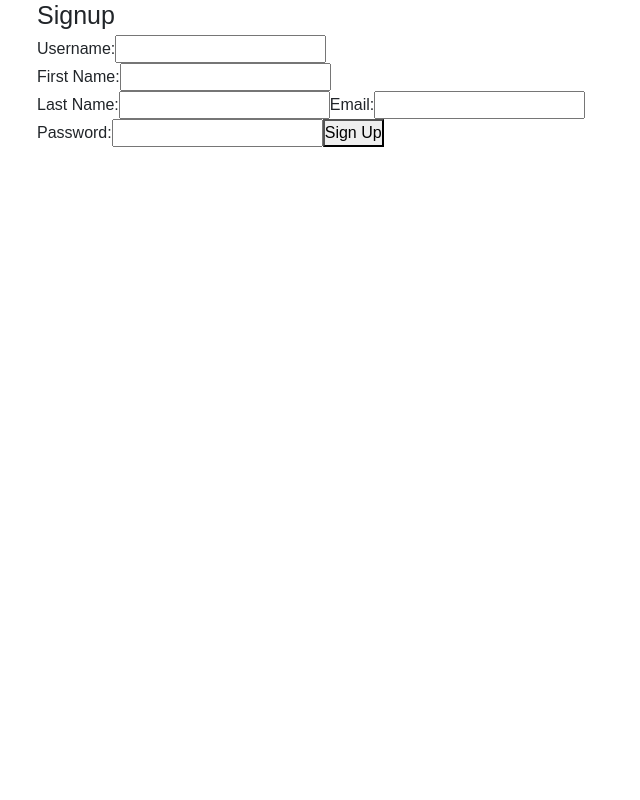
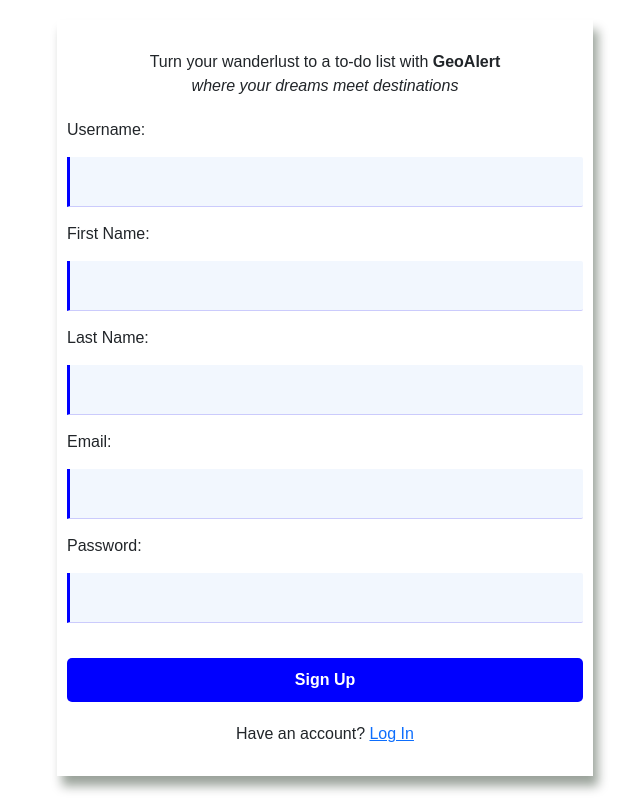
Before and after one commit to phurhard/GeoAlert, a React (Create React App) app: page /signup in a window 1280 px wide. Shown: the whole page, without its empty margins (315-955 px from the left). Built offline with nearby package versions, Linux system fonts and the light colour scheme; what google-maps-react would draw is missing.

Commit message:
completed the signup n login page changes needed is validation signup on the signup  page

```diff
--- a/src/App.css
+++ b/src/App.css
@@ -11,6 +11,69 @@ html {
 body {
   font-size: 1.6rem;
 }
+
+/* login styles */
+
+.login-container{
+  height: 100vh;
+  border-radius: 5px;
+  display: flex;
+  align-items: center;
+  justify-content: center;
+  background-color: rgba(48, 76, 236, 0.336);
+}
+
+.login-form{
+  margin: 20px auto;
+  height: 80vh;
+  padding: 30% 10%;
+}
+
+.input, .signup-input{
+  background-color: #fdfdfd;
+  border: transparent;
+  display: inline-block;
+  width: 100%;
+  height: 40px;
+  padding: 5px;
+  margin: 15px auto;
+  border-radius: 0px 2px 2px 0px;
+  border-left: 3px solid blue;
+  outline: none;
+
+}
+
+#login-btn, .signup-btn{
+  display: block;
+  font-weight: 900;
+  padding: 10px;
+  border: none;
+  outline: none;
+  border-radius: 5px;
+  background-color: blue;
+  color: white;
+  width: 100%;
+  margin: 20px auto;
+}
+.Signup-container{
+  padding: 10px;
+  margin:20px;
+  box-shadow:  5px 10px 10px rgba(3, 22, 3, 0.397);
+}
+.Signup-container p{
+  text-align: center;
+  margin: 20px;
+}
+.signup-label{
+  width:100%;
+  font-weight: 200;
+}
+.signup-input{
+  background-color: #2f81ed10;
+  height: 50px;
+  border-bottom: 1px solid rgb(203, 203, 252);
+}
+
 header {
   padding: 3.3rem 2rem 2.7rem 2rem;
   background-color: #1f9e59;
--- a/src/components/Header.js
+++ b/src/components/Header.js
@@ -1,7 +1,34 @@
 import React from "react";
 import Hamburger from "./Hamburger";
+import { useState } from "react";
+
 
 function Header() {
+  const [username, setUsername] = useState("Guest");
+  // const [todayDate, setTodayDate] = useState(new Date());
+  // // setting  the date
+  // setInterval(() => {
+  //   setTodayDate = new Date()
+  // }, 1000);
+  // calling the profile api
+
+  const token = JSON.parse(localStorage.getItem('token'));
+  const access_token = token.access_token;
+  const profile = fetch("http://localhost:5000/api/profile", {
+    method: "GET",
+    headers: {
+      "Content-Type": "application/json",
+      "Authorization": 'Bearer ' + access_token
+    },
+
+  });
+  profile.then(res => {return res.json();})
+  .then(data => {
+  console.log(data);
+  setUsername(data.username);
+})
+  .catch(error => console.log(error));
+
   return (
     <header>
       <nav className="row ">
@@ -10,9 +37,9 @@ function Header() {
         </div>
         <div className="greeting-date col-8 g-0">
           <div className="greetings">
-            <h3>Hello, Faruk</h3>
+            <h3>Hello, { username }</h3>
           </div>
-          <div className="date">20th-May-2098</div>
+          <div className="date">today</div>
         </div>
         <div className="col-2 g-0 d-flex justify-content-end">
           <Hamburger />
--- a/src/components/Home.js
+++ b/src/components/Home.js
@@ -1,3 +1,4 @@
+/* eslint-disable no-unused-vars */
 import React, { useEffect, useState } from "react";
 import TodayTasks from "./TodayTasks";
 import Header from "./Header";
--- a/src/components/Login.js
+++ b/src/components/Login.js
@@ -1,6 +1,6 @@
 import React, { useContext, useState } from "react";
 import { AuthContext } from "./AuthContext";
-import { useNavigate } from "react-router-dom";
+import { useNavigate, Link } from "react-router-dom";
 
 const Login = () => {
   const [username, setUsername] = useState("");
@@ -21,38 +21,46 @@ const Login = () => {
     });
 
     if (response.ok) {
-      const { token } = await response.json();
+       const token = await response.json();
 
       // Store the token in local storage or session storage
-      localStorage.setItem("token", token);
+      localStorage.setItem("token", JSON.stringify(token));
       console.log("Login");
+      // console.log('token: ',JSON.parse(localStorage.getItem('token')));
+      alert('Logged in');
       // Update the authentication state
       setLoggedIn(true);
       // console.log(loggedIn);
       navigate("/");
     } else {
       // Handle authentication error
+      alert('Logged in failed');
       console.log("Login failed");
     }
   };
 
   return (
-    <div>
-      <form onSubmit={handleLogin}>
+    <div className='login-container'>
+      <form className='login-form' onSubmit={handleLogin}>
         <input
           type="text"
           placeholder="Username"
           value={username}
+          className="input"
           onChange={(e) => setUsername(e.target.value)}
         />
         <input
           type="password"
+          className="input"
           placeholder="Password"
           value={password}
           onChange={(e) => setPassword(e.target.value)}
         />
-        <button type="submit">Login</button>
+        <button id="login-btn" type="submit">Login</button>
       </form>
+      <p className="signUp">No account yet? <span>
+      <Link to="/signup">Signup Now</Link>
+          </span></p>
     </div>
   );
 };
--- a/src/components/SignUp.js
+++ b/src/components/SignUp.js
@@ -1,5 +1,6 @@
 import React, { useState } from "react";
 import { useContext } from "react";
+import { Link } from "react-router-dom";
 import { AuthContext } from "./AuthContext";
 
 const SignUp = () => {
@@ -25,7 +26,7 @@ const SignUp = () => {
       console.log("OK");
     } else {
       // Handle authentication error
-      console.log("Login failed");
+      console.log("Unable to create a new User");
     }
 
     // Clear the form fields after signup
@@ -37,51 +38,59 @@ const SignUp = () => {
   };
   console.log(loggedIn);
   return (
-    <div>
-      <h1>Signup</h1>
-      <form onSubmit={handleSignup}>
-        <label>
+    <div className="Signup-container">
+      <p>Turn your wanderlust to a to-do list with <b>GeoAlert</b><br/><i>where your dreams meet destinations</i></p>
+      <form className='signup-form' onSubmit={handleSignup}>
+        <label className="signup-label">
           Username:
           <input
             type="text"
+            className="signup-input"
             value={username}
             onChange={(e) => setUsername(e.target.value)}
           />
         </label>
-        <label>
+        <label className="signup-label">
           First Name:
           <input
             type="text"
+            className="signup-input"
             value={firstname}
             onChange={(e) => setFirstname(e.target.value)}
           />
         </label>
-        <label>
+        <label className="signup-label">
           Last Name:
           <input
             type="text"
+            className="signup-input"
             value={lastname}
             onChange={(e) => setLastname(e.target.value)}
           />
         </label>
-        <label>
+        <label className="signup-label">
           Email:
           <input
             type="email"
+            className="signup-input"
             value={email}
             onChange={(e) => setEmail(e.target.value)}
           />
         </label>
-        <label>
+        <label className="signup-label">
           Password:
           <input
             type="password"
+            className="signup-input"
             value={password}
             onChange={(e) => setPassword(e.target.value)}
           />
         </label>
-        <button type="submit">Sign Up</button>
+        <button className="signup-btn" type="submit">Sign Up</button>
       </form>
+      <p className="login">Have an account? <span>
+      <Link to="/login">Log In</Link>
+          </span></p>
     </div>
   );
 };
```
Also changed, not shown: 2 other files (tests, documents, lock files or other folders).
